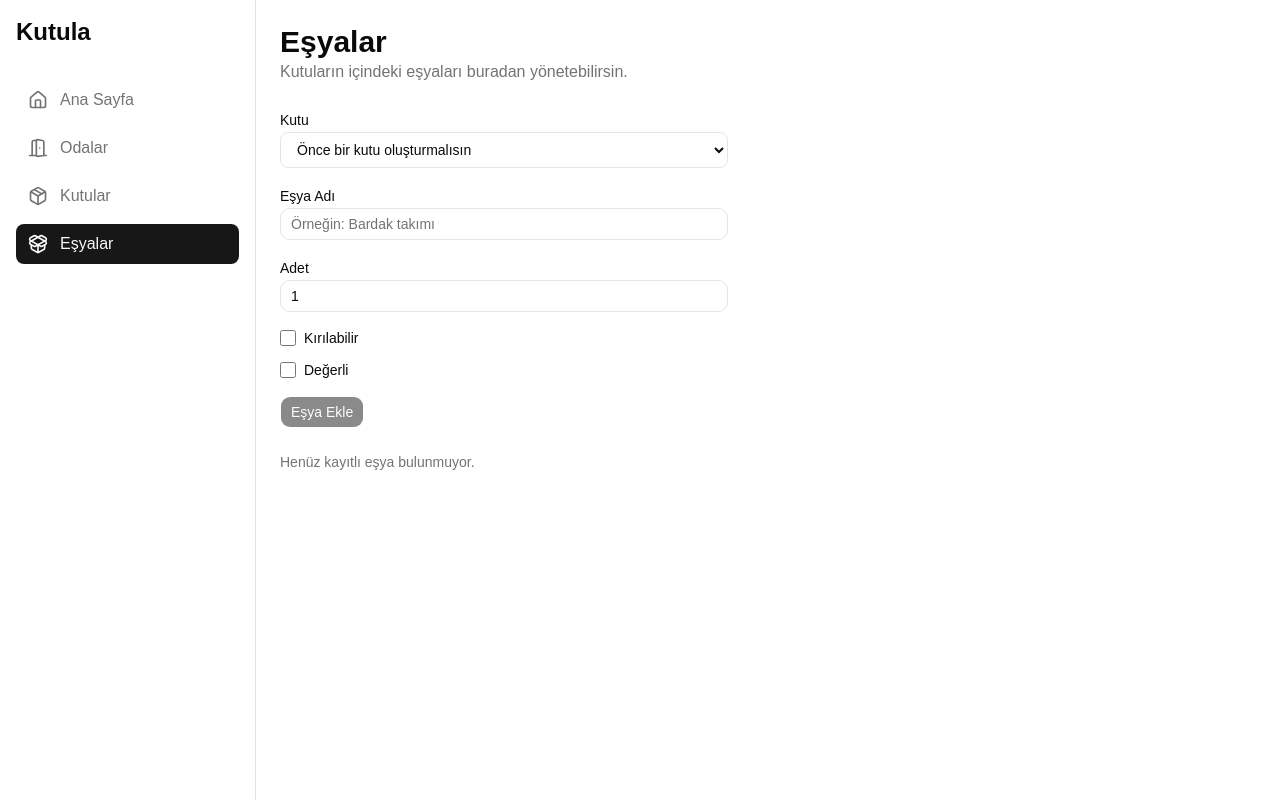
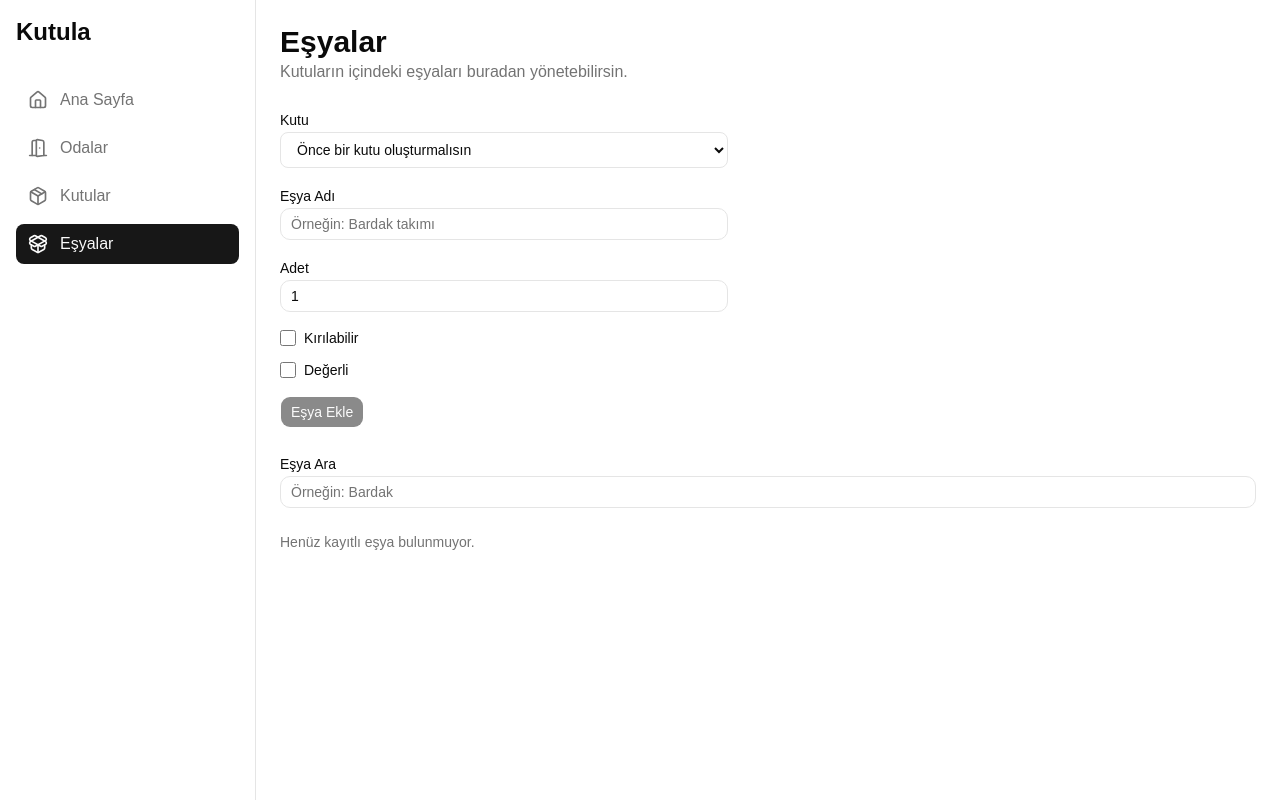
Before and after one commit to ibrbsmc/kutula, a React (Vite) app: page /esyalar in a window 1280 px wide. Built offline with nearby package versions, Linux system fonts and the light colour scheme.

Commit message:
feat: add item search

```diff
--- a/src/features/items/ItemsPage.jsx
+++ b/src/features/items/ItemsPage.jsx
@@ -1,6 +1,7 @@
 import { useState, useEffect } from "react";
 import ItemForm from "./components/ItemForm";
 import ItemList from "./components/ItemList";
+import ItemSearch from "./components/ItemSearch";
 
 function ItemsPage() {
   const [rooms] = useState(() => {
@@ -26,6 +27,7 @@ function ItemsPage() {
   const [isValuable, setIsValuable] = useState(false);
   const [quantity, setQuantity] = useState("1");
   const [editingItemId, setEditingItemId] = useState(null);
+  const [searchTerm, setSearchTerm] = useState("");
 
   useEffect(() => {
     localStorage.setItem("kutula-items", JSON.stringify(items));
@@ -168,6 +170,12 @@ function ItemsPage() {
     resetForm();
   }
 
+  const cleanedSearchTerm = searchTerm.trim().toLocaleLowerCase("tr-TR");
+
+  const filteredItems = items.filter((item) =>
+    item.name.trim().toLocaleLowerCase("tr-TR").includes(cleanedSearchTerm),
+  );
+
   return (
     <section className="space-y-6">
       <div>
@@ -196,12 +204,19 @@ function ItemsPage() {
         onCancelEdit={handleCancelEdit}
         onSubmit={handleSubmit}
       />
+      <ItemSearch searchTerm={searchTerm} setSearchTerm={setSearchTerm} />
+
       <ItemList
-        items={items}
+        items={filteredItems}
         boxes={boxes}
         rooms={rooms}
         onEditItem={handleEditItem}
         onDeleteItem={handleDeleteItem}
+        emptyMessage={
+          cleanedSearchTerm
+            ? "Aramana uygun eşya bulunamadı."
+            : "Henüz kayıtlı eşya bulunmuyor."
+        }
       />
     </section>
   );
--- a/src/features/items/components/ItemList.jsx
+++ b/src/features/items/components/ItemList.jsx
@@ -1,17 +1,20 @@
 import { Button } from "@/components/ui/button";
 import { Pencil, Trash2 } from "lucide-react";
 
-function ItemList({ items, boxes, rooms, onEditItem, onDeleteItem }) {
+function ItemList({
+  items,
+  boxes,
+  rooms,
+  onEditItem,
+  onDeleteItem,
+  emptyMessage,
+}) {
   const totalItemCount = items.reduce(
     (total, item) => total + (item.quantity ?? 1),
     0,
   );
   if (items.length === 0) {
-    return (
-      <p className="text-sm text-muted-foreground">
-        Henüz kayıtlı eşya bulunmuyor.
-      </p>
-    );
+    return <p className="text-sm text-muted-foreground">{emptyMessage}</p>;
   }
 
   return (
--- /dev/null
+++ b/src/features/items/components/ItemSearch.jsx
@@ -0,0 +1,21 @@
+import { Input } from "@/components/ui/input";
+
+function ItemSearch({ searchTerm, setSearchTerm }) {
+  return (
+    <div className="space-y-2">
+      <label htmlFor="item-search" className="text-sm font-medium">
+        Eşya Ara
+      </label>
+
+      <Input
+        id="item-search"
+        type="search"
+        placeholder="Örneğin: Bardak"
+        value={searchTerm}
+        onChange={(e) => setSearchTerm(e.target.value)}
+      />
+    </div>
+  );
+}
+
+export default ItemSearch;
```
